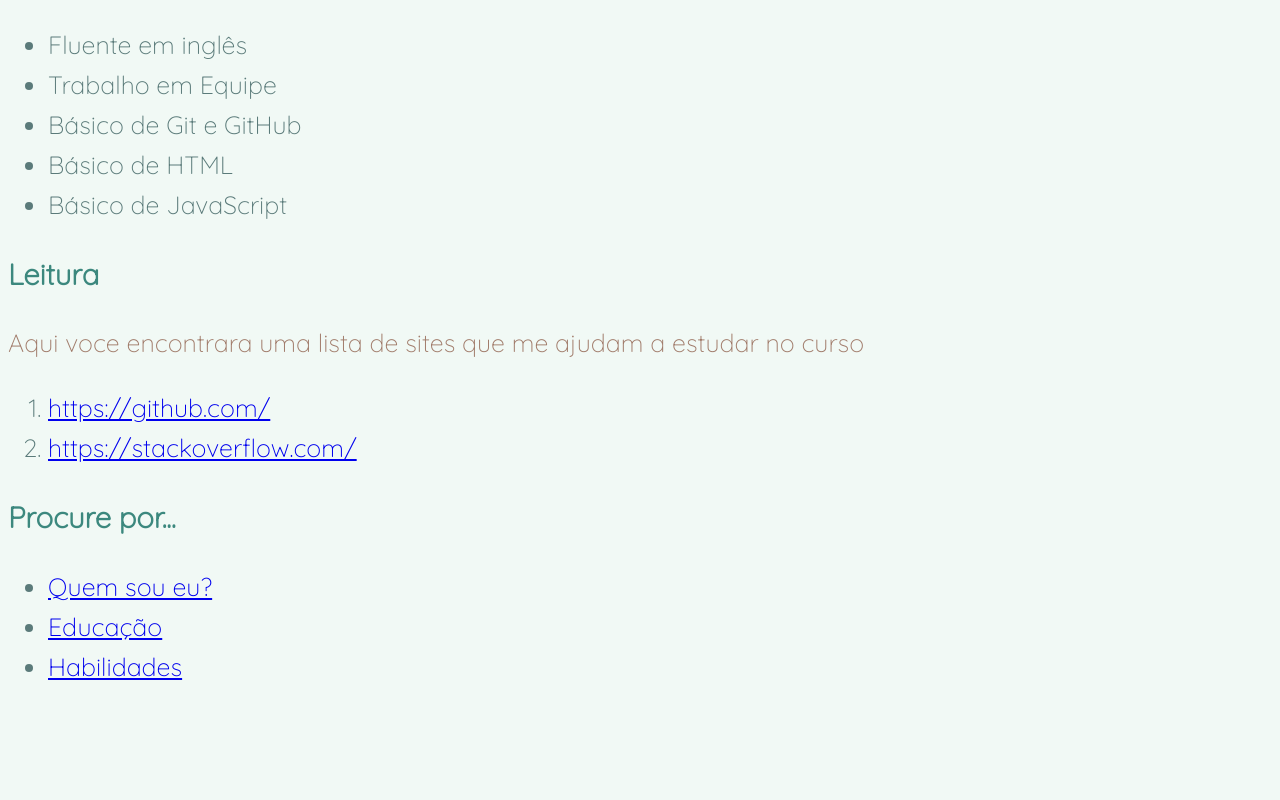
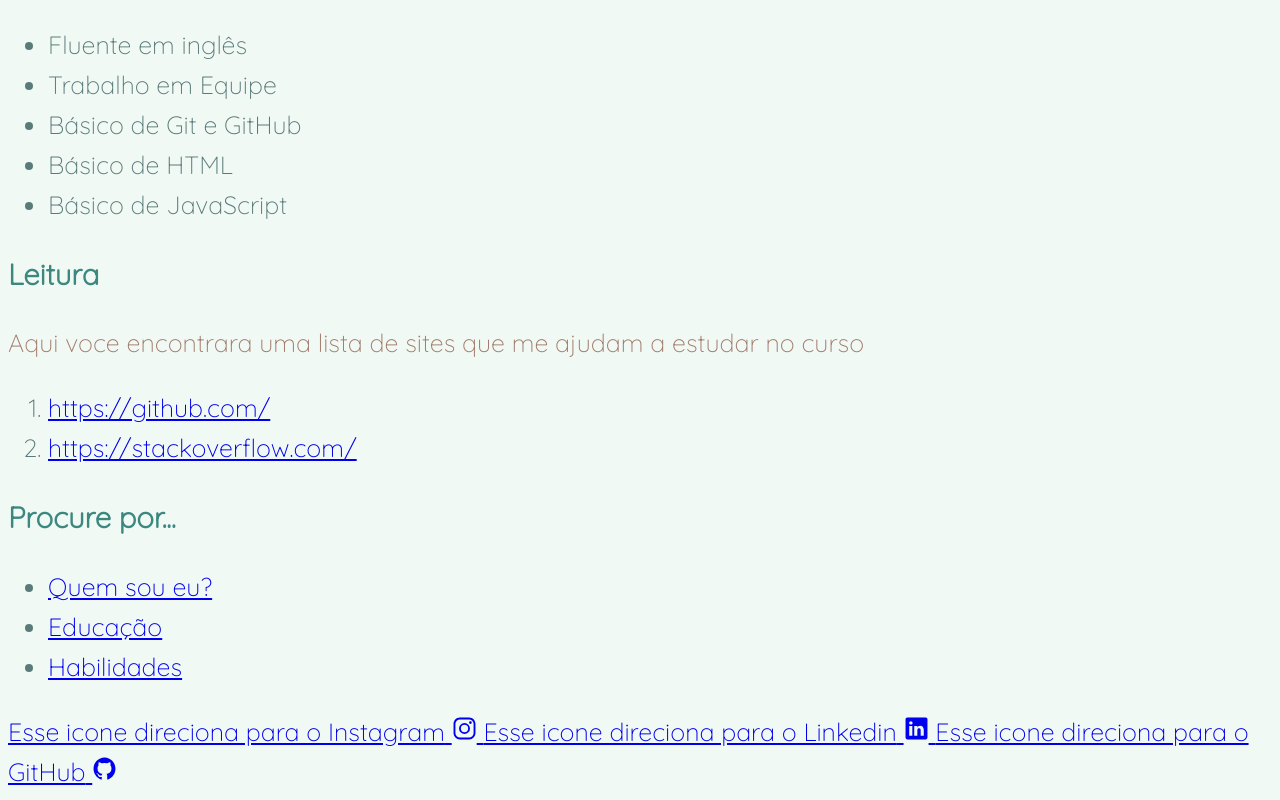
Before and after one commit to catherineteles/catherineteles.github.io, a plain HTML site: page index.html in a window 1280 px wide. Shown: the part 958-1758 px from the top of the page. Before the commit the page ends 1670 px from the top, so only its background shows below. Drawn offline with nearby package versions, Linux system fonts and the light colour scheme.

Commit message:
Redes Sociais

```diff
--- a/index.html
+++ b/index.html
@@ -11,10 +11,12 @@
     <link rel="stylesheet" type = "text/css" href="style.css">
 </head>
 <body>
+    <header>
     <h1> Olá, eu sou a Catherine </h1>
     <h3>Quem sou eu?<a name = "Quemsoueu?"></a></h3>
     <img class = "picture" src= ImagensPortifolio/eu_foto.jpg width="250px" alt = "Mulher usando oculos, com o cabelo preso e camisa vermelha" >
     <p> Meu nome é <strong> Catherine Morais Teles</strong>, sou brasileira, nasci e moro em Fortaleza-CE. Atualmente sou estudante de Desenvolvimento Web na Trybe.</p>
+    </header>
     <h3>Educação <a name = "Educação"></a></h3>
     <ul>
         <li> Bacharel em Química - UFC (2010-2014)</li>
@@ -42,5 +44,28 @@
         <li> <a href="#Educação"> Educação </a></li>
         <li> <a href = "#Habilidades"> Habilidades </a></li>
     </ul>
+    <footer id = "rodape">
+        <!--Toda essa parte dos botões eu segui o tutorial desse video https://www.youtube.com/watch?v=Hskt1jN7JTc-->
+        <a class= "social-icon" href= "https://www.instagram.com/catherineteles/" target="_blank">
+            <span class="sr-only">Esse icone direciona para o Instagram</span>
+            <ion-icon name="logo-instagram"></ion-icon>
+        </a>
+        <a class= "social-icon" href= "https://www.linkedin.com/in/catherineteles/" target="_blank">
+            <span class="sr-only">Esse icone direciona para o Linkedin</span>
+            <ion-icon name="logo-linkedin"></ion-icon>
+
+        </a>
+
+        <a class= "social-icon" href="https://github.com/catherineteles" target="_blank">
+            <span class="sr-only">Esse icone direciona para o GitHub</span>
+            <ion-icon name="logo-github"></ion-icon>
+
+        </a>
+
+
+    </footer>
+
+    <script type="module" src="https://unpkg.com/ionicons@5.5.2/dist/ionicons/ionicons.esm.js"></script>
+    <script nomodule src="https://unpkg.com/ionicons@5.5.2/dist/ionicons/ionicons.js"></script>
 </body>
 </html>
```
